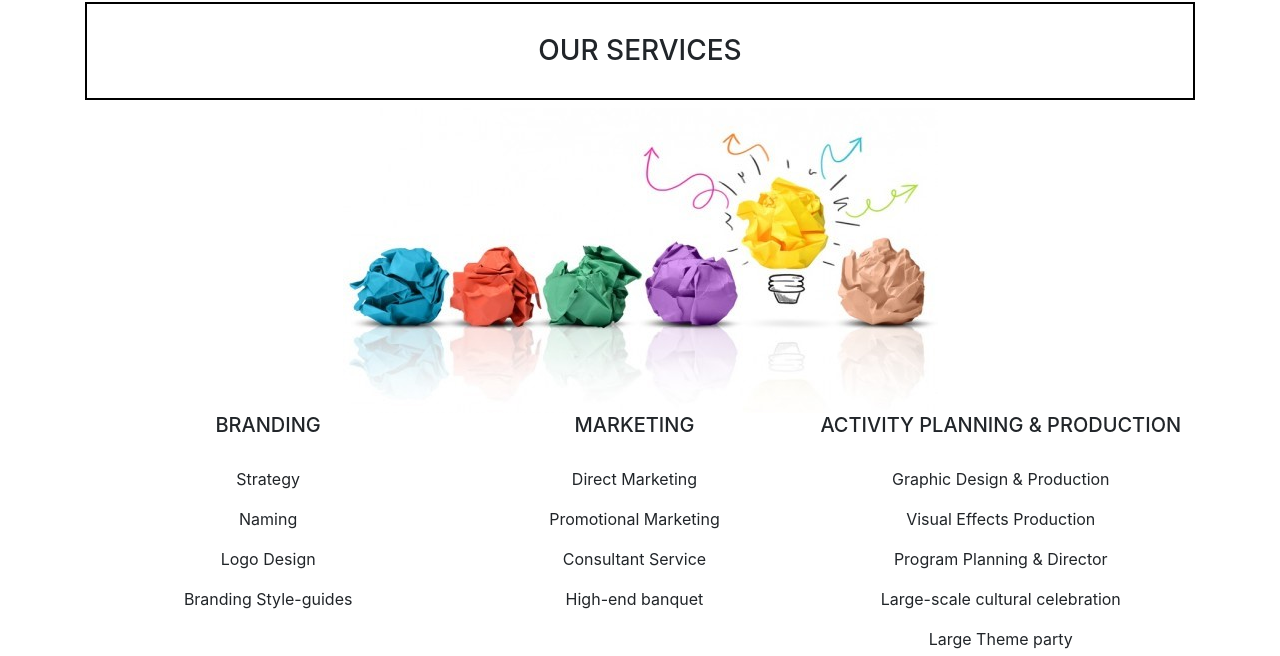
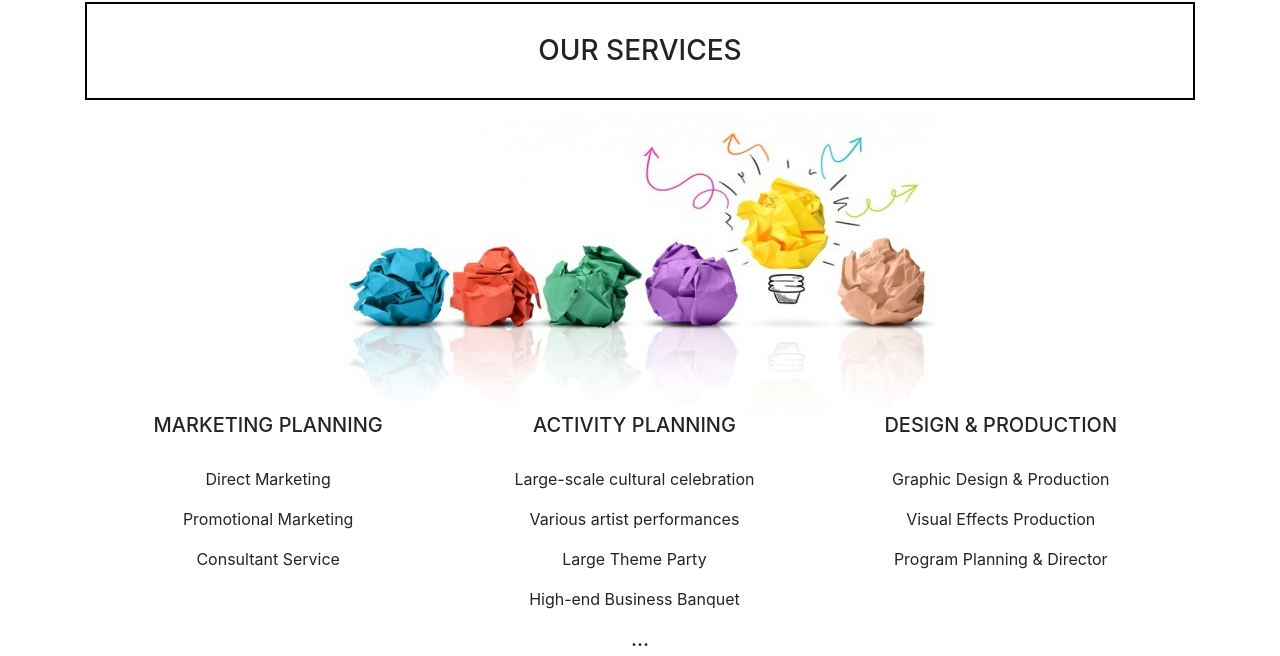
Before and after one commit to githubnoob1/daqin-website, a plain HTML site: page services.html in a window 1280 px wide. Shown: the part 120-776 px from the top of the page. Drawn offline with nearby package versions, Linux system fonts and the light colour scheme.

Commit message:
Update services.html

```diff
--- a/services.html
+++ b/services.html
@@ -36,26 +36,23 @@
       <h3 class="outlined-title">OUR SERVICES</h3>
       <img src="./images/banner2.jpg" alt="Daqin, our services" class="service-banner">
       <div class="third">
-        <h5 class="services-title">BRANDING</h5>
-        <p>Strategy</p>
-        <p>Naming</p>
-        <p>Logo Design</p>
-        <p>Branding Style-guides</p>
-      </div>
-      <div class="third">
-        <h5 class="services-title">MARKETING</h5>
+        <h5 class="services-title">MARKETING PLANNING</h5>
         <p>Direct Marketing</p>
         <p>Promotional Marketing</p>
         <p>Consultant Service</p>
-        <p>High-end banquet</p>
       </div>
       <div class="third">
-        <h5 class="services-title">ACTIVITY PLANNING & PRODUCTION</h5>
+        <h5 class="services-title">ACTIVITY PLANNING</h5>
+        <p>Large-scale cultural celebration</p>
+        <p>Various artist performances</p>
+        <p>Large Theme Party</p>
+        <p>High-end Business Banquet</p>
+      </div>
+      <div class="third">
+        <h5 class="services-title">DESIGN & PRODUCTION</h5>
         <p>Graphic Design & Production</p>
         <p>Visual Effects Production</p>
         <p>Program Planning & Director</p>
-        <p>Large-scale cultural celebration</p>
-        <p>Large Theme party</p>
       </div>
     </section>
     <section class="container" id="description">
```
